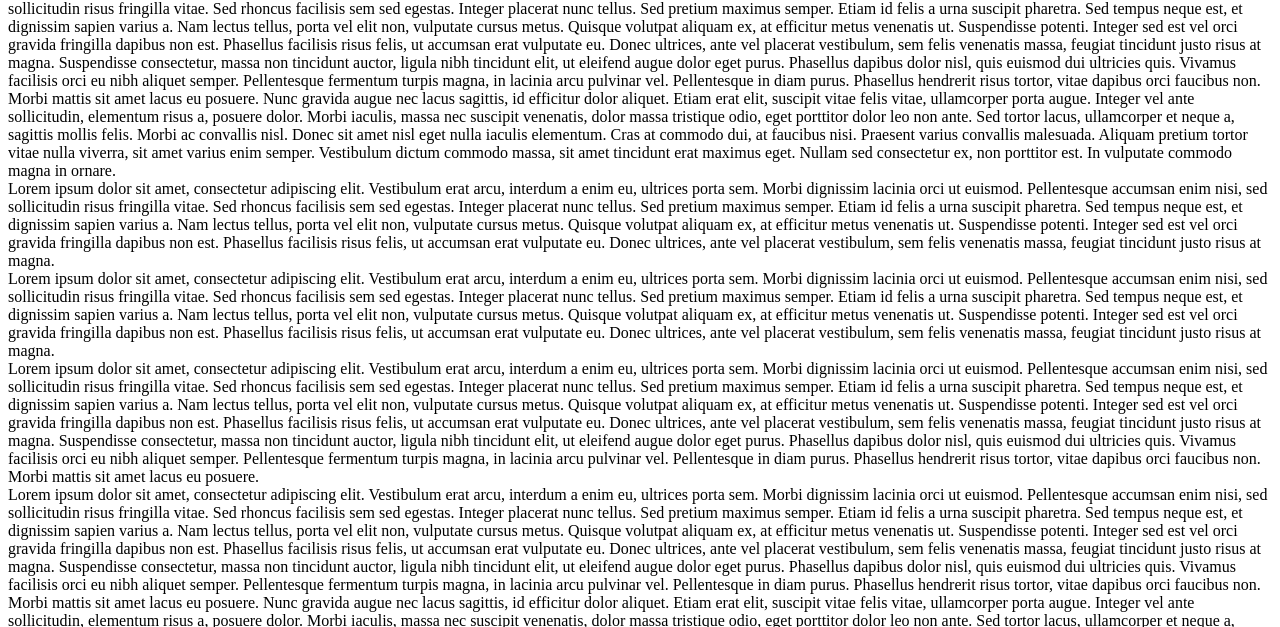
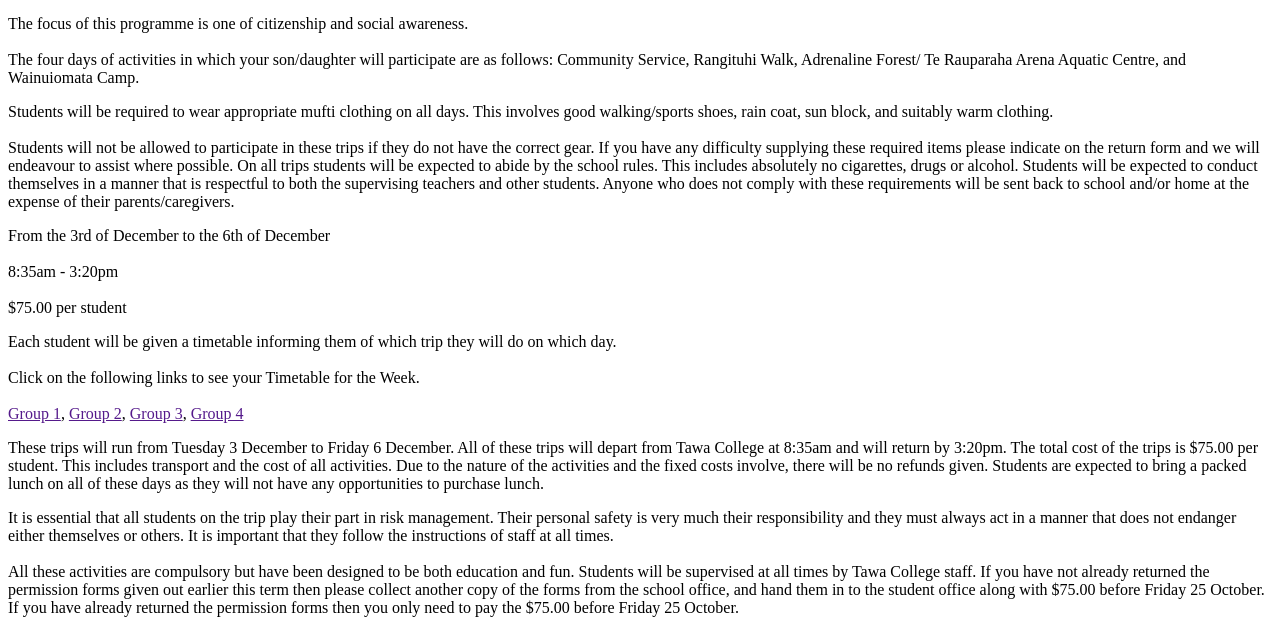
Before and after one commit to Asho-max/2.4_2.8_iterative_build_AMillward, a plain HTML site: page index.html in a window 1280 px wide. Shown: the part 580-1207 px from the top of the page. Drawn offline with Linux system fonts and the light colour scheme; a script that the page names is missing.

Commit message:
Update index_v2.html --> index_v3.html

```diff
--- a/index.html
+++ b/index.html
@@ -26,10 +26,19 @@
 		<link href='https://fonts.googleapis.com/css?family=Roboto' rel='stylesheet'>
 		<link href='https://fonts.googleapis.com/css?family=Open Sans' rel='stylesheet'>
 		<link href='https://fonts.googleapis.com/css?family=Source Sans 3' rel='stylesheet'>
+
+		<!-- Importing main fonts for use throughout my website development from Google Fonts -->
+		<link href='https://fonts.googleapis.com/css?family=Fredoka' rel='stylesheet'>
+		<link href='https://fonts.googleapis.com/css?family=DM Sans' rel='stylesheet'>
 	</head>
 	<body>
 		<div class="grid-container">
 			<div class="nav">
+				<ul class="nav-left-section">
+					<li><img class="nav-logo" src="Images/tawa-logo-copy.png" alt="Tawa College Logo" /></li>
+					<li><h2 class="nav-header-text"><b>Tawa College</b></h2></li>
+					<li><div class="nav-separator"></div></li>
+				</ul>
 				<ul class="nav-list">
 					<li>Community Service</li>
 					<li>Rangituhi</li>
@@ -38,158 +47,131 @@
 					<li>Contact</li>
 				</ul>
 			</div>
-			<div class="header" id="header">
+			<div class="header" id="header" style="background-image: url('Images/background.jpg'); background-position-y: 39%;">
 
 			</div>
 			<div class="content">
 				<div class="carousel">
-					<h1 id="carousel-text">Image Carousel</h1>
 					<ul class="carousel-container">
-						<li></li>
-						<li></li>
-						<li></li>
-						<li></li>
-						<li></li>
-						<li></li>
-						<li></li>
-						<li></li>
-						<li></li>
-						<li></li>
-						<li></li>
-						<li></li>
-						<li></li>
+						<li style="background-image: url('Images/20231208_124300.jpg');"></li>
+						<li style="background-image: url('Images/A_forest_1.jpg');"></li>
+						<li style="background-image: url('Images/IMG_0099.jpg');"></li>
+						<li style="background-image: url('Images/IMG_1067.jpg');"></li>
+						<li style="background-image: url('Images/a_forest_bananaman.jpg');"></li>
+						<li style="background-image: url('Images/IMG_9675.jpg');"></li>
+						<li style="background-image: url('Images/a_forest_flying_fox.jpg');"></li>
+						<li style="background-image: url('Images/a_forest_rain_day_student.jpg');"></li>
+						<li style="background-image: url('Images/P1013938.jpg');"></li>
+						<li style="background-image: url('Images/IMG_0652.jpg');"></li>
+						<li style="background-image: url('Images/rangituhi image1.jpg');"></li>
+						<li style="background-image: url('Images/rangituhi image8.jpg');"></li>
+						<li style="background-image: url('Images/');"></li>
 					</ul>
 				</div>
 				<div class="main-content">
-					<h1 style="position: absolute; left: 10px; top: 10px;">Main Content</h1>
+					<div class="content-banner"></div>
+					<h1 class="main-content-header">Key EOTC Information</h1>
 					<div class="main-grid-container">
 						<div id="main-1">
-							Lorem ipsum dolor sit amet, consectetur adipiscing elit. Vestibulum erat arcu,
-							interdum a enim eu, ultrices porta sem. Morbi dignissim lacinia orci ut euismod.
-							Pellentesque accumsan enim nisi, sed sollicitudin risus fringilla vitae.
-							Sed rhoncus facilisis sem sed egestas. Integer placerat nunc tellus.
-							Sed pretium maximus semper. Etiam id felis a urna suscipit pharetra.
-							Sed tempus neque est, et dignissim sapien varius a. Nam lectus tellus,
-							porta vel elit non, vulputate cursus metus. Quisque volutpat aliquam ex,
-							at efficitur metus venenatis ut. Suspendisse potenti. Integer sed est vel
-							orci gravida fringilla dapibus non est.
-							Phasellus facilisis risus felis, ut accumsan erat vulputate eu.
-							Donec ultrices, ante vel placerat vestibulum, sem felis venenatis massa,
-							feugiat tincidunt justo risus at magna. Suspendisse consectetur,
-							massa non tincidunt auctor, ligula nibh tincidunt elit, ut eleifend augue
-							dolor eget purus. Phasellus dapibus dolor nisl, quis euismod dui ultricies quis.
-							Vivamus facilisis orci eu nibh aliquet semper. Pellentesque fermentum turpis magna,
-							in lacinia arcu pulvinar vel. Pellentesque in diam purus. Phasellus hendrerit
-							risus tortor, vitae dapibus orci faucibus non. Morbi mattis sit amet lacus eu posuere.
+							<p class="main-content-p">
+								As part of the Year 10 programme, students will be participating in
+								<b>four</b> days of Education Outside the Classroom (EOTC).
+								<br/><br/>
+								The focus of this programme is one of citizenship and social awareness.
+								<br/><br/>
+								The four days of activities in which your son/daughter will participate
+								are as follows: Community Service, Rangituhi Walk, Adrenaline Forest/
+								Te Rauparaha Arena Aquatic Centre, and Wainuiomata Camp.
+							</p>
 						</div>
 						<div id="main-2">
-							Lorem ipsum dolor sit amet, consectetur adipiscing elit. Vestibulum erat arcu,
-							interdum a enim eu, ultrices porta sem. Morbi dignissim lacinia orci ut euismod.
-							Pellentesque accumsan enim nisi, sed sollicitudin risus fringilla vitae.
-							Sed rhoncus facilisis sem sed egestas. Integer placerat nunc tellus.
-							Sed pretium maximus semper. Etiam id felis a urna suscipit pharetra.
-							Sed tempus neque est, et dignissim sapien varius a. Nam lectus tellus,
-							porta vel elit non, vulputate cursus metus. Quisque volutpat aliquam ex,
-							at efficitur metus venenatis ut. Suspendisse potenti. Integer sed est vel
-							orci gravida fringilla dapibus non est.
-							Phasellus facilisis risus felis, ut accumsan erat vulputate eu.
-							Donec ultrices, ante vel placerat vestibulum, sem felis venenatis massa,
-							feugiat tincidunt justo risus at magna. Suspendisse consectetur,
-							massa non tincidunt auctor, ligula nibh tincidunt elit, ut eleifend augue
-							dolor eget purus. Phasellus dapibus dolor nisl, quis euismod dui ultricies quis.
-							Vivamus facilisis orci eu nibh aliquet semper. Pellentesque fermentum turpis magna,
-							in lacinia arcu pulvinar vel. Pellentesque in diam purus. Phasellus hendrerit
-							risus tortor, vitae dapibus orci faucibus non. Morbi mattis sit amet lacus eu posuere.
-							Nunc gravida augue nec lacus sagittis, id efficitur dolor aliquet. Etiam erat elit,
-							suscipit vitae felis vitae, ullamcorper porta augue. Integer vel ante sollicitudin,
-							elementum risus a, posuere dolor. Morbi iaculis, massa nec suscipit venenatis, dolor
-							massa tristique odio, eget porttitor dolor leo non ante. Sed tortor lacus, ullamcorper
-							et neque a, sagittis mollis felis. Morbi ac convallis nisl. Donec sit amet nisl eget
-							nulla iaculis elementum. Cras at commodo dui, at faucibus nisi. Praesent varius
-							convallis malesuada. Aliquam pretium tortor vitae nulla viverra, sit amet varius enim
-							semper. Vestibulum dictum commodo massa, sit amet tincidunt erat maximus eget.
-							Nullam sed consectetur ex, non porttitor est. In vulputate commodo magna in ornare.
+							<p class="main-content-p">
+								Students will be required to wear appropriate mufti clothing on all
+								days. This involves good walking/sports shoes, rain coat, sun block,
+								and suitably warm clothing.
+								</br><br/>
+								Students will not be allowed to participate in these trips if they do not
+								have the correct gear. If you have any difficulty supplying these required
+								items please indicate on the return form and we will endeavour to assist
+								where possible. On all trips students will be expected to abide by the
+								school rules. This includes absolutely no cigarettes, drugs or alcohol.
+								Students will be expected to conduct themselves in a manner that is
+								respectful to both the supervising teachers and other students. Anyone
+								who does not comply with these requirements will be sent back to
+								school and/or home at the expense of their parents/caregivers.
+							</p>
 						</div>
 						<div id="main-3">
-							Lorem ipsum dolor sit amet, consectetur adipiscing elit. Vestibulum erat arcu,
-							interdum a enim eu, ultrices porta sem. Morbi dignissim lacinia orci ut euismod.
-							Pellentesque accumsan enim nisi, sed sollicitudin risus fringilla vitae.
-							Sed rhoncus facilisis sem sed egestas. Integer placerat nunc tellus.
-							Sed pretium maximus semper. Etiam id felis a urna suscipit pharetra.
-							Sed tempus neque est, et dignissim sapien varius a. Nam lectus tellus,
-							porta vel elit non, vulputate cursus metus. Quisque volutpat aliquam ex,
-							at efficitur metus venenatis ut. Suspendisse potenti. Integer sed est vel
-							orci gravida fringilla dapibus non est.
-							Phasellus facilisis risus felis, ut accumsan erat vulputate eu.
-							Donec ultrices, ante vel placerat vestibulum, sem felis venenatis massa,
-							feugiat tincidunt justo risus at magna.
+							<p class="main-content-p">
+								From the 3rd of December to the 6th of December
+								<br/><br/>
+								8:35am - 3:20pm
+								<br/><br/>
+								$75.00 per student
+							</p>
 						</div>
 						<div id="main-4">
-							Lorem ipsum dolor sit amet, consectetur adipiscing elit. Vestibulum erat arcu,
-							interdum a enim eu, ultrices porta sem. Morbi dignissim lacinia orci ut euismod.
-							Pellentesque accumsan enim nisi, sed sollicitudin risus fringilla vitae.
-							Sed rhoncus facilisis sem sed egestas. Integer placerat nunc tellus.
-							Sed pretium maximus semper. Etiam id felis a urna suscipit pharetra.
-							Sed tempus neque est, et dignissim sapien varius a. Nam lectus tellus,
-							porta vel elit non, vulputate cursus metus. Quisque volutpat aliquam ex,
-							at efficitur metus venenatis ut. Suspendisse potenti. Integer sed est vel
-							orci gravida fringilla dapibus non est.
-							Phasellus facilisis risus felis, ut accumsan erat vulputate eu.
-							Donec ultrices, ante vel placerat vestibulum, sem felis venenatis massa,
-							feugiat tincidunt justo risus at magna.
+							<p class="main-content-p">
+								Each student will be given a timetable informing them of which trip
+								they will do on which day.
+								<br/><br/>
+								Click on the following links to see your Timetable for the Week.
+								<br/><br/>
+								<a href="">Group 1</a>, <a href="">Group 2</a>, <a href="">Group 3</a>, <a href="">Group 4</a>
+							</p>
 						</div>
 						<div id="main-5">
-							Lorem ipsum dolor sit amet, consectetur adipiscing elit. Vestibulum erat arcu,
-							interdum a enim eu, ultrices porta sem. Morbi dignissim lacinia orci ut euismod.
-							Pellentesque accumsan enim nisi, sed sollicitudin risus fringilla vitae.
-							Sed rhoncus facilisis sem sed egestas. Integer placerat nunc tellus.
-							Sed pretium maximus semper. Etiam id felis a urna suscipit pharetra.
-							Sed tempus neque est, et dignissim sapien varius a. Nam lectus tellus,
-							porta vel elit non, vulputate cursus metus. Quisque volutpat aliquam ex,
-							at efficitur metus venenatis ut. Suspendisse potenti. Integer sed est vel
-							orci gravida fringilla dapibus non est.
-							Phasellus facilisis risus felis, ut accumsan erat vulputate eu.
-							Donec ultrices, ante vel placerat vestibulum, sem felis venenatis massa,
-							feugiat tincidunt justo risus at magna. Suspendisse consectetur,
-							massa non tincidunt auctor, ligula nibh tincidunt elit, ut eleifend augue
-							dolor eget purus. Phasellus dapibus dolor nisl, quis euismod dui ultricies quis.
-							Vivamus facilisis orci eu nibh aliquet semper. Pellentesque fermentum turpis magna,
-							in lacinia arcu pulvinar vel. Pellentesque in diam purus. Phasellus hendrerit
-							risus tortor, vitae dapibus orci faucibus non. Morbi mattis sit amet lacus eu posuere.
+							<p class="main-content-p">
+								These trips will run from Tuesday 3 December to Friday 6 December.
+								All of these trips will depart from Tawa College at 8:35am and will
+								return by 3:20pm. The total cost of the trips is $75.00 per student.
+								This includes transport and the cost of all activities. Due to the
+								nature of the activities and the fixed costs involve, there will be
+								no refunds given. Students are expected to bring a packed lunch on
+								all of these days as they will not have any opportunities to purchase lunch.
+							</p>
 						</div>
 						<div id="main-6">
-							Lorem ipsum dolor sit amet, consectetur adipiscing elit. Vestibulum erat arcu,
-							interdum a enim eu, ultrices porta sem. Morbi dignissim lacinia orci ut euismod.
-							Pellentesque accumsan enim nisi, sed sollicitudin risus fringilla vitae.
-							Sed rhoncus facilisis sem sed egestas. Integer placerat nunc tellus.
-							Sed pretium maximus semper. Etiam id felis a urna suscipit pharetra.
-							Sed tempus neque est, et dignissim sapien varius a. Nam lectus tellus,
-							porta vel elit non, vulputate cursus metus. Quisque volutpat aliquam ex,
-							at efficitur metus venenatis ut. Suspendisse potenti. Integer sed est vel
-							orci gravida fringilla dapibus non est.
-							Phasellus facilisis risus felis, ut accumsan erat vulputate eu.
-							Donec ultrices, ante vel placerat vestibulum, sem felis venenatis massa,
-							feugiat tincidunt justo risus at magna. Suspendisse consectetur,
-							massa non tincidunt auctor, ligula nibh tincidunt elit, ut eleifend augue
-							dolor eget purus. Phasellus dapibus dolor nisl, quis euismod dui ultricies quis.
-							Vivamus facilisis orci eu nibh aliquet semper. Pellentesque fermentum turpis magna,
-							in lacinia arcu pulvinar vel. Pellentesque in diam purus. Phasellus hendrerit
-							risus tortor, vitae dapibus orci faucibus non. Morbi mattis sit amet lacus eu posuere.
-							Nunc gravida augue nec lacus sagittis, id efficitur dolor aliquet. Etiam erat elit,
-							suscipit vitae felis vitae, ullamcorper porta augue. Integer vel ante sollicitudin,
-							elementum risus a, posuere dolor. Morbi iaculis, massa nec suscipit venenatis, dolor
-							massa tristique odio, eget porttitor dolor leo non ante. Sed tortor lacus, ullamcorper
-							et neque a, sagittis mollis felis. Morbi ac convallis nisl. Donec sit amet nisl eget
-							nulla iaculis elementum. Cras at commodo dui, at faucibus nisi. Praesent varius
-							convallis malesuada. Aliquam pretium tortor vitae nulla viverra, sit amet varius enim
-							semper. Vestibulum dictum commodo massa, sit amet tincidunt erat maximus eget.
-							Nullam sed consectetur ex, non porttitor est. In vulputate commodo magna in ornare.
+							<p class="main-content-p">
+								It is essential that all students on the trip play their part in risk
+								management. Their personal safety is very much their responsibility
+								and they must always act in a manner that does not endanger either
+								themselves or others. It is important that they follow the instructions
+								of staff at all times.
+								<br/><br/>
+								All these activities are compulsory but have been designed to be both
+								education and fun. Students will be supervised at all times by Tawa
+								College staff. If you have not already returned the permission forms
+								given out earlier this term then please collect another copy of the
+								forms from the school office, and hand them in to the student office
+								along with $75.00 before Friday 25 October. If you have already
+								returned the permission forms then you only need to pay the $75.00
+								before Friday 25 October.
+							</p>
 						</div>
 					</div>
 				</div>
 			</div>
 			<div class="footer">
-				<h1 id="carousel-text" style="color: black;">Footer</h1>
+				<div class="footer-overlay"></div>
+				<div class="footer-section-one">
+					<img class="footer-logo" src="Images/tawa-logo-copy.png" />
+					<p class="footer-p">
+						EOTC Tawa College<br />
+						© 2024. All rights reserved.
+					</p>
+					<a class="footer-link" href="https://www.tawacollege.school.nz/" target="_blank" >Tawa College Home Page</a>
+					<a class="footer-link" href="https://tawa.bridge.school.nz/" style="left: 40%;" target="_blank">Tawa College School Bridge</a>
+				</div>
+				<div class="footer-section-two">
+					<h2 class="footer-header">Social Media</h2>
+					<div class="footer-break"></div>
+					<ul class="footer-list">
+						<li><i class="fab fa-facebook" onclick="openLink('https://www.facebook.com/TawaCollege/')"></i></li>
+						<li><i class="fab fa-instagram" onclick="openLink('https://www.instagram.com/tawacol/')"></i></li>
+						<li><i class="fab fa-youtube" onclick="openLink('https://www.youtube.com/@TCnewschannel/videos')"></i></li>
+					</ul>
+				</div>
 			</div>
 		</div>
 	</body>
```
